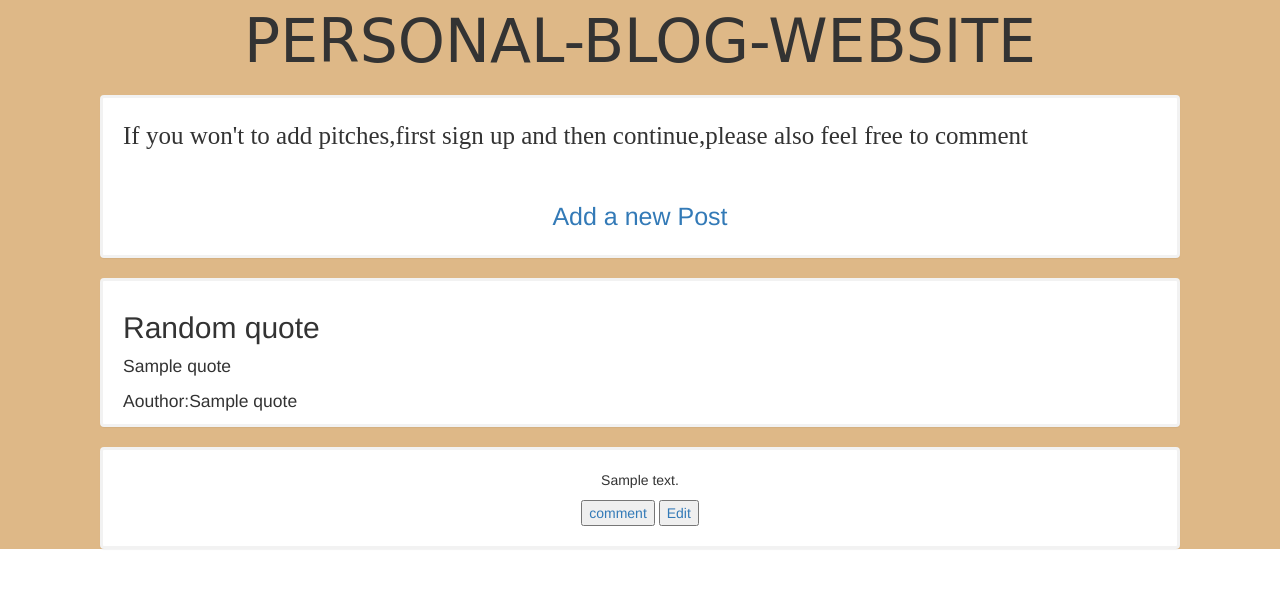
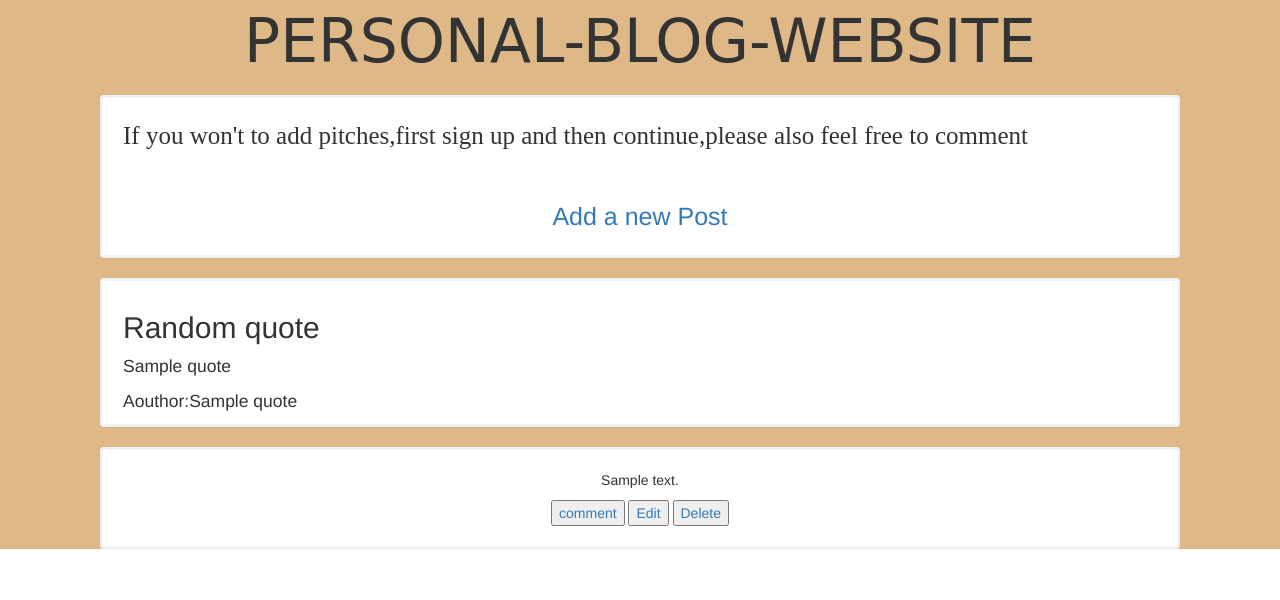
Before and after one commit to ugiriwabo/Personal_blog, a Flask app: template app/templates/index.html in a window 1280 px wide. Shown: the part 73-673 px from the top of the page. Run offline with Flask 2, Linux system fonts and the light colour scheme; tables that the repository leaves empty hold one stand-in row (values such as "Sample post"); the template is opened without the code that fills it: values that come from a table or form of the project are taken from there, most other values are stand-ins (such as "Sample title", 1, 10 or a date in 2020); some libraries are stand-ins or nearby versions.

Commit message:
add button of delete

```diff
--- a/app/templates/index.html
+++ b/app/templates/index.html
@@ -27,7 +27,7 @@
             <p>{{dodo.description}}</p>
             <a href="/comment/{{dodo.id}}" ><button>comment</button></a>
             <a href="/edit/post/{{dodo.id}}"><button>Edit</button></a>
-            <!-- <a href="/delete/comment/{{dodo.id}}"><button>Delete</button></a> -->
+            <a href="/delete/comment/{{dodo.id}}"><button>Delete</button></a>
             {%endfor%}
         </div>
 
```
